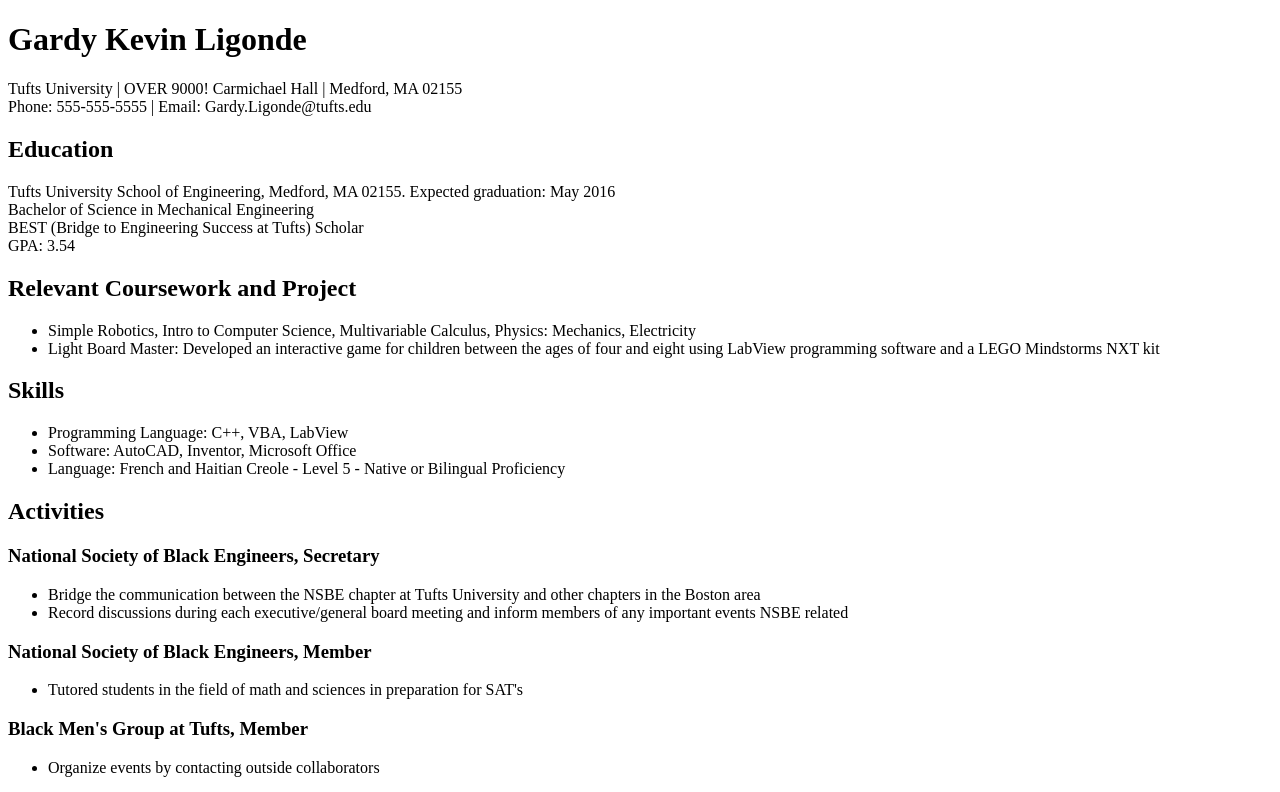
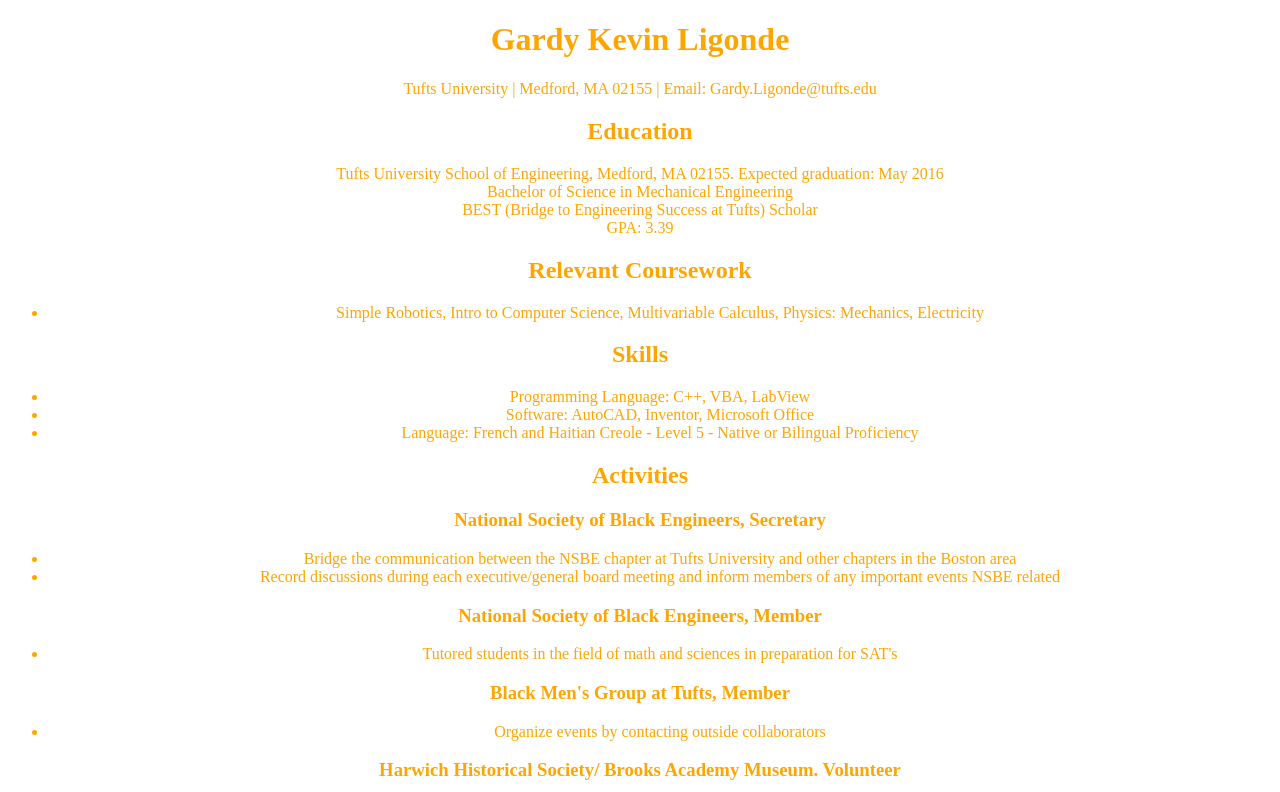
Before and after one commit to gligon01/gligon01.github.io, a plain HTML site: page resume.html in a window 1280 px wide. Shown: the top 792 px of the page. Drawn offline with Linux system fonts and the light colour scheme.

Commit message:
Made new changes. Hopefully the resume page will show colors

```diff
--- /dev/null
+++ b/resume-style.css
@@ -0,0 +1,24 @@
+
+body {
+	color: orange;
+	text-align: center;
+
+}
+
+p {
+
+}
+
+h1 {
+
+}
+
+h2 {
+
+
+}
+
+h3 {
+
+
+}
--- a/resume.html
+++ b/resume.html
@@ -4,6 +4,7 @@
 
 <head>
 <meta charset="utf-8">
+<link rel="stylesheet" type="text/css" href="resume-style.css">
 <title> Gardy Kevin Ligonde </title>
 </head>
 
@@ -11,8 +12,7 @@
 
 <h1> Gardy Kevin Ligonde </h1>
 <p>
- 	Tufts University | OVER 9000! Carmichael Hall | Medford, MA 02155 <br/>
- 	Phone: 555-555-5555 | Email: Gardy.Ligonde@tufts.edu <br/>
+ 	Tufts University | Medford, MA 02155 | Email: Gardy.Ligonde@tufts.edu <br/>
 </p>
 
 <h2> Education </h2>
@@ -20,14 +20,13 @@
 <p> Tufts University School of Engineering, Medford, MA 02155. Expected graduation: May 2016 <br/>
 	Bachelor of Science in Mechanical Engineering <br/>
 	BEST (Bridge to Engineering Success at Tufts) Scholar <br/>
-	GPA: 3.54 <br/>
+	GPA: 3.39 <br/>
 </p>
 
-<h2> Relevant Coursework and Project </h2>
+<h2> Relevant Coursework </h2>
 
 <ul>
 	<li> Simple Robotics, Intro to Computer Science, Multivariable Calculus, Physics: Mechanics, Electricity </li>
-	<li> Light Board Master: Developed an interactive game for children between the ages of four and eight using LabView programming software and a LEGO Mindstorms NXT kit </li>
 </ul>
 
 <h2> Skills </h2>
```
Also changed, not shown: index.html (+8 -3 lines).
